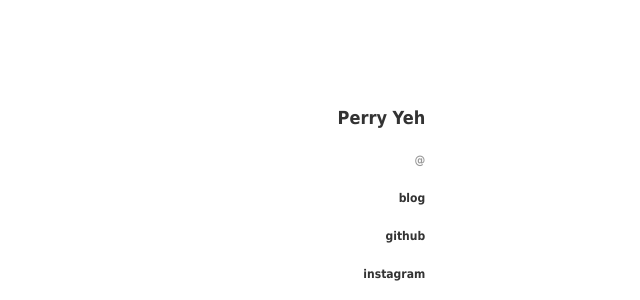
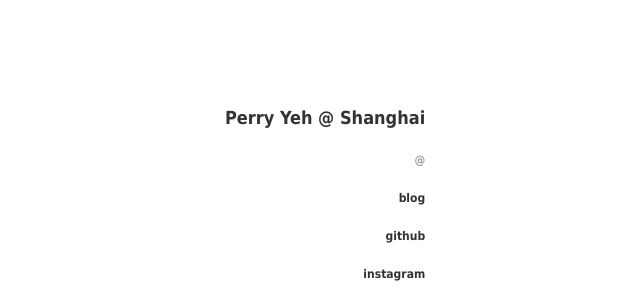
Before and after one commit to yeeh/www.yeh.sh, a Jekyll site: the page built from index.html, in a window 1280 px wide. Shown: the part 166-466 px from the top of the page, without its empty margins (522-1162 px from the left). Built offline with Jekyll 4.4.1, drawn with Linux system fonts in a browser that asks for light colours; Markdown is read by kramdown in place of the engine named in the settings.

Commit message:
change title

```diff
--- a/_config.yml
+++ b/_config.yml
@@ -1,9 +1,9 @@
 # ---------------------- #
 # site config            #
 # ---------------------- #
-name: Perry Yeh
+name: Perry Yeh @ Shanghai
 baseurl:
-url: http://www.yeeh.org
+url: http://www.yeh.sh
 keywords: Perry Yeh
 description: A front-end developer living in Shanghai China. This is my personal homepage. I'm Perry Yeh.
 
```
